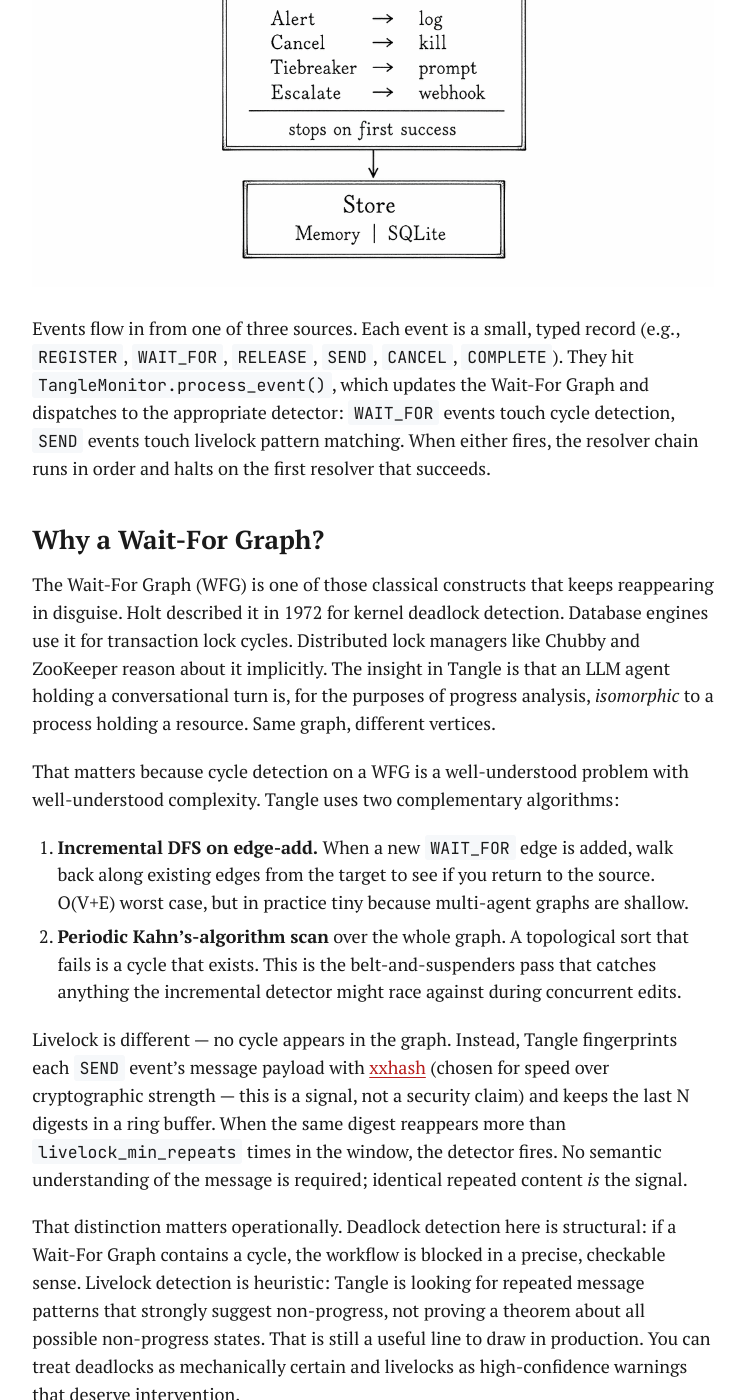
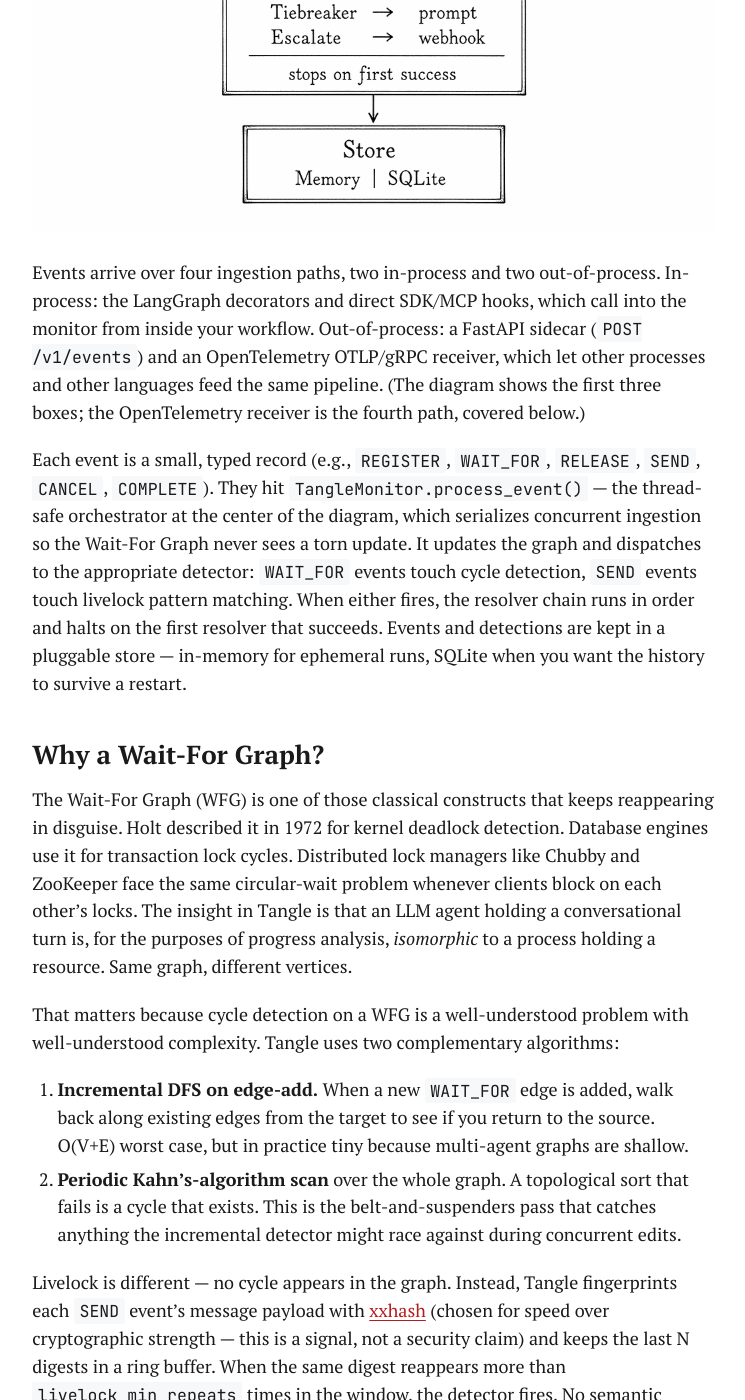
Before and after one commit to nobelk/nobelk.github.io, a Jekyll site: the page built from _posts/2026-04-22-tangle-deadlock-detection-for-langgraph.md, in a window 1280 px wide and 1400 px high, scrolled down 2365 px. Shown: the whole window, without its empty margins (267-1012 px from the left). Built offline with Jekyll 4.4.1, drawn with Linux system fonts in a browser that asks for light colours; some of the changed text lies outside the part shown.

Commit message:
Revise all six posts for accuracy, clarity, and diagram consistency
Execute revision_plan.md across the six published posts:

- MultiTrust: scope the "no tuned constants" claim to the evidence→opinion
  mapping; present the decay half-life as the one operator knob; add
  independent-vs-redundant fusion example; add "Where this fits" wrap-up.
- Reverb: reorder the lineage section so the bullets follow the colon and the
  provenance contract stands on its own; de-dup the "not a new idea"
  disclaimer; hedge the unattributed latency/hit-rate numbers.
- Tangle: remove the inaccurate "current implementation" hedge (structural WFG
  detection is shipped); reconcile prose to the four real ingestion paths and
  the diagram's boxes; disclose the tangle.* OTel span-attribute convention;
  explain the thread-safe orchestrator and Store; soften the Chubby/ZooKeeper
  claim.
- Legacy: fix refactored_components alt text to the real topology; correct the
  file count (fifteen to two hundred); name both transports; soften the
  test-first playbook rule to match the body; trim the closing restatement.
- SDD: fix attribution; resolve the feature-XX vs dated-directory contradiction;
  make AskUserQuestion optional throughout; grammar, voice, and run-on fixes.
- Planning: rewrite the broken opener; reconcile hot/warm-cold path vocabulary
  across prose, alt text, and diagram; clarify telemetry drop policy; define
  RPO/RTO/SAT/SEV-1/SLI/SLO on first use; fix heading agreement.
- Rename the reliability trilogy files to 2026-04-22-* to match their
  front-matter dates (cosmetic; permalinks unchanged).

Validated: npm run lint, rake build, and rake test all pass.

Co-Authored-By: Claude Opus 4.8 (1M context) <noreply@anthropic.com>

```diff
--- a/_posts/2026-04-21-tangle-deadlock-detection-for-langgraph.md
+++ b/_posts/2026-04-22-tangle-deadlock-detection-for-langgraph.md
@@ -13,10 +13,11 @@ distributed system we have ever built — they can get stuck. The failure mode i
 worse than an outright crash: _no exception is raised_, _no timer fires_, _no agent knows anything is wrong_. The workflow just stops producing tokens. The operator sees a spinner.
 
 [Tangle](https://github.com/nobelk/tangle) is a small Python library that
-catches this class of failure in real time for LangGraph workflows (and, via
-OpenTelemetry, for anything else). It reuses an idea that has been sitting in
-operating-systems textbooks since 1972 — the Wait-For Graph — and applies it at
-the agent layer, where the same topology has quietly reappeared.  To be specific, in its current implementation, Tangle provides repeated-pattern detection over message digests.
+catches this class of failure in real time for LangGraph workflows (and, via an
+HTTP sidecar or OpenTelemetry, for anything else). It reuses an idea that has
+been sitting in operating-systems textbooks since 1972 — the Wait-For Graph —
+and applies it at the agent layer, where the same topology has quietly
+reappeared.
 
 <!--more-->
 
@@ -54,27 +54,38 @@ cheaply enough that instrumentation doesn't dominate the workflow's own cost.
 ## Architecture
 
 Tangle separates _event ingestion_ from _detection_ from _resolution_. The
-three stages are deliberately independent — you can swap SDK hooks for OTLP
-spans, switch cycle detection to livelock detection per event type, and chain
+three stages are deliberately independent — you can swap one ingestion path for
+another, switch cycle detection to livelock detection per event type, and chain
 resolvers in any order. The shape of the system:
 
-![Tangle architecture: event ingestion from LangGraph hooks and OpenTelemetry feeding cycle and livelock detectors](/assets/img/tangle_architecture.png)
+![Tangle architecture: event ingestion from SDK hooks, LangGraph decorators, and a FastAPI sidecar feeding the TangleMonitor, which drives the Wait-For Graph and the cycle and livelock detectors, then a resolver chain and a Memory or SQLite store](/assets/img/tangle_architecture.png)
 
-Events flow in from one of three sources. Each event is a small, typed record
-(e.g., `REGISTER`, `WAIT_FOR`, `RELEASE`, `SEND`, `CANCEL`, `COMPLETE`). They hit
-`TangleMonitor.process_event()`, which updates the Wait-For Graph and
-dispatches to the appropriate detector: `WAIT_FOR` events touch cycle
-detection, `SEND` events touch livelock pattern matching. When either fires,
-the resolver chain runs in order and halts on the first resolver that
-succeeds.
+Events arrive over four ingestion paths, two in-process and two
+out-of-process. In-process: the LangGraph decorators and direct SDK/MCP hooks,
+which call into the monitor from inside your workflow. Out-of-process: a
+FastAPI sidecar (`POST /v1/events`) and an OpenTelemetry OTLP/gRPC receiver,
+which let other processes and other languages feed the same pipeline. (The
+diagram shows the first three boxes; the OpenTelemetry receiver is the fourth
+path, covered below.)
+
+Each event is a small, typed record (e.g., `REGISTER`, `WAIT_FOR`, `RELEASE`,
+`SEND`, `CANCEL`, `COMPLETE`). They hit `TangleMonitor.process_event()` — the
+thread-safe orchestrator at the center of the diagram, which serializes
+concurrent ingestion so the Wait-For Graph never sees a torn update. It updates
+the graph and dispatches to the appropriate detector: `WAIT_FOR` events touch
+cycle detection, `SEND` events touch livelock pattern matching. When either
+fires, the resolver chain runs in order and halts on the first resolver that
+succeeds. Events and detections are kept in a pluggable store — in-memory for
+ephemeral runs, SQLite when you want the history to survive a restart.
 
 ## Why a Wait-For Graph?
 
 The Wait-For Graph (WFG) is one of those classical constructs that keeps
 reappearing in disguise. Holt described it in 1972 for kernel deadlock
 detection. Database engines use it for transaction lock cycles. Distributed
-lock managers like Chubby and ZooKeeper reason about it implicitly. The
-insight in Tangle is that an LLM agent holding a conversational turn is, for
+lock managers like Chubby and ZooKeeper face the same circular-wait problem
+whenever clients block on each other's locks. The insight in Tangle is that an
+LLM agent holding a conversational turn is, for
 the purposes of progress analysis, _isomorphic_ to a process holding a
 resource. Same graph, different vertices.
 
@@ -142,8 +153,13 @@ you can roll out detection to a subset of production traffic without changing
 the graph definition.
 
 For non-LangGraph workflows (or for multi-language stacks), Tangle can
-reconstruct the same events from _OpenTelemetry spans_, which means any tracing
-instrumentation you already have becomes deadlock-aware for free.
+reconstruct the same events from _OpenTelemetry spans_ — the fourth ingestion
+path. This is not quite free: the receiver reads a small span-attribute
+convention, so your spans must carry the `tangle.*` keys it maps to events
+(`tangle.agent.id`, `tangle.workflow.id`, `tangle.event.type`,
+`tangle.target.agent`, `tangle.resource`, and `tangle.message.hash`). Once an
+existing trace pipeline emits those attributes, it becomes deadlock-aware
+without a separate integration.
 
 ## Resolution, not just detection
 
```
Also changed, not shown: other parts of _posts/2026-04-22-tangle-deadlock-detection-for-langgraph.md (+2 -3 lines), _posts/2026-04-22-multitrust-subjective-logic-for-multi-agent-systems.md (renamed from _posts/2026-04-07-multitrust-subjective-logic-for-multi-agent-systems.md, +27 -15 lines), _posts/2026-04-22-reverb-semantic-cache-with-knowledge-aware-invalidation.md (renamed from _posts/2026-04-14-reverb-semantic-cache-with-knowledge-aware-invalidation.md, +21 -19 lines), _posts/2026-04-22-taming-legacy-codebase-with-claude.md (+5 -7 lines), _posts/2026-04-23-spec-driven-development-with-coding-agents.md (+11 -11 lines), _posts/2026-04-24-agentic-project-planning-from-architecture-to-delivery.md (+11 -9 lines).
